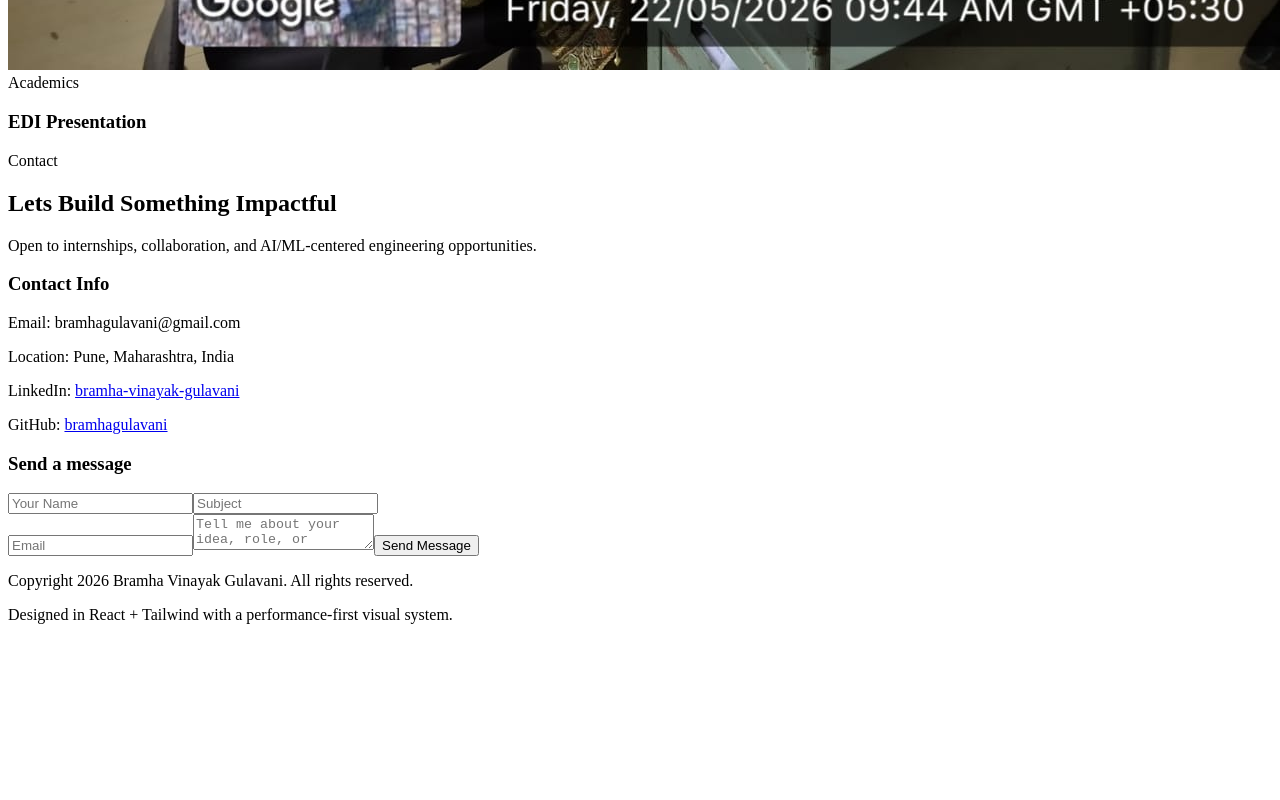
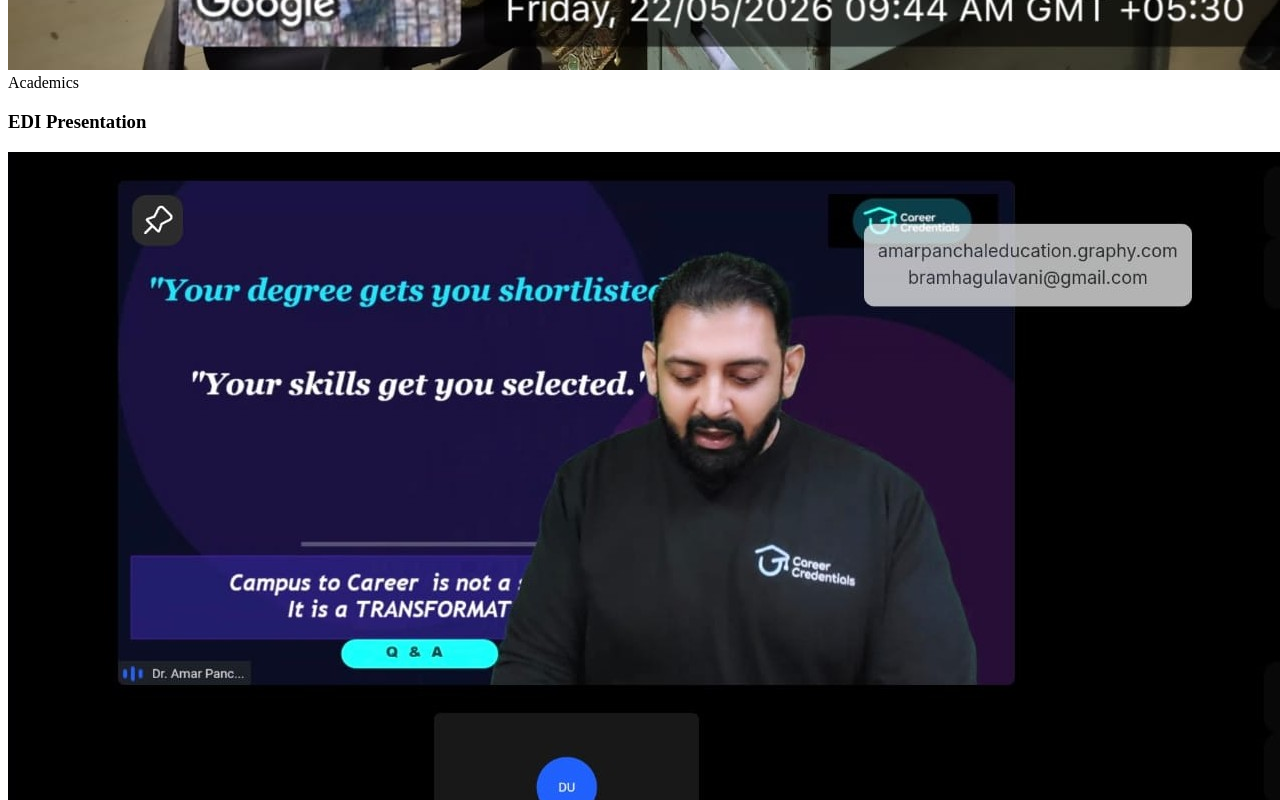
Before and after one commit to bramhagulavani/portfolio-website, a React (Vite) app: page / in a window 1280 px wide. Shown: the part 11200-12000 px from the top of the page. Before the commit the page ends 11840 px from the top, so only its background shows below. Built offline with nearby package versions, Linux system fonts and the light colour scheme; the HTML template or start-up script is replaced by a standard one.

Commit message:
Updated the Resume and modified some of the event photos

```diff
--- a/src/App.jsx
+++ b/src/App.jsx
@@ -140,6 +140,11 @@ const galleryCards = [
     title: 'EDI Presentation',
     tag: 'Academics',
     image: '/gallery/EDI_Presentation.jpeg',
+  },
+  {
+    title: 'EDI Presentation',
+    tag: 'Academics',
+    image: '/gallery/DrAmarPanchal1.jpeg',
   },
 ];
 
```
Also changed, not shown: public/gallery/DrAmarPanchal1.jpeg (added), 1 other file (tests, documents, lock files or other folders).
